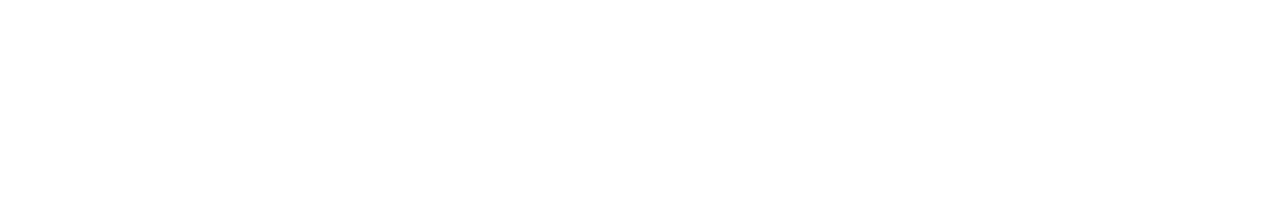
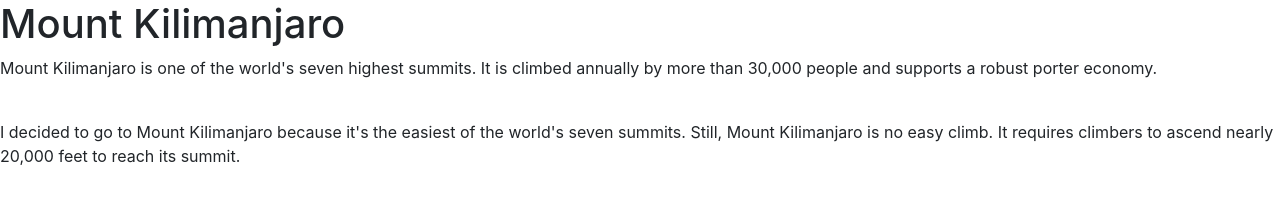
Before and after one commit to Brenthubbard/bootstrap-vacation, a plain HTML site: page index.html in a window 1280 px wide. Drawn offline with Linux system fonts and the light colour scheme.

Commit message:
Add contant to Kilimanjaro paragraphs
Co-authored-by: Jonathan Stull <jonathan.d.stull@gmail.com>

```diff
--- a/index.html
+++ b/index.html
@@ -5,9 +5,11 @@
   <meta charset="UTF-8">
   <meta http-equiv="X-UA-Compatible" content="IE=edge">
   <meta name="viewport" content="width=device-width, initial-scale=1.0">
-  <title>Document</title>
-</head>
+  <title>Bootstrap Vacation</title>
 <body>
-
+  <h1>Mount Kilimanjaro</h1>
+  <p>Mount Kilimanjaro is one of the world's seven highest summits. It is climbed annually by more than 30,000 people and supports a robust porter economy.</p>
+  <img>
+  <p>I decided to go to Mount Kilimanjaro because it's the easiest of the world's seven summits. Still, Mount Kilimanjaro is no easy climb. It requires climbers to ascend nearly 20,000 feet to reach its summit.</p>
 </body>
 </html>
```
